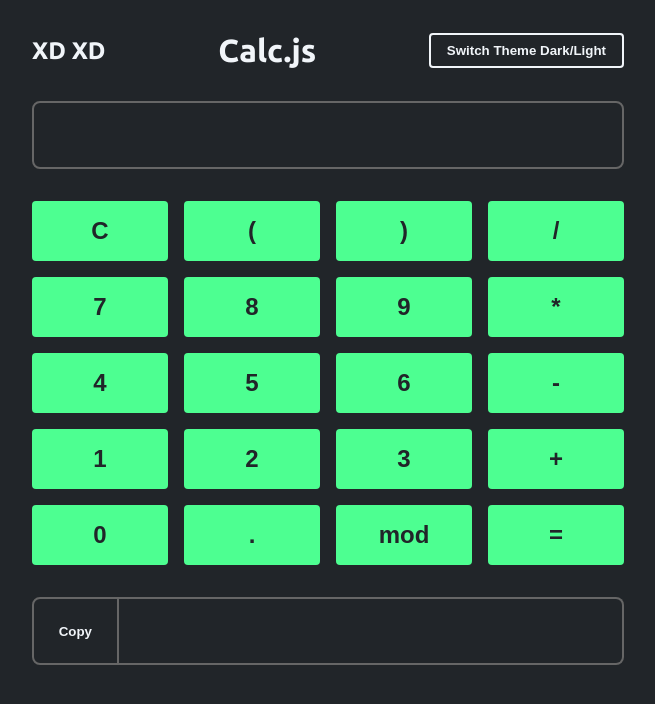
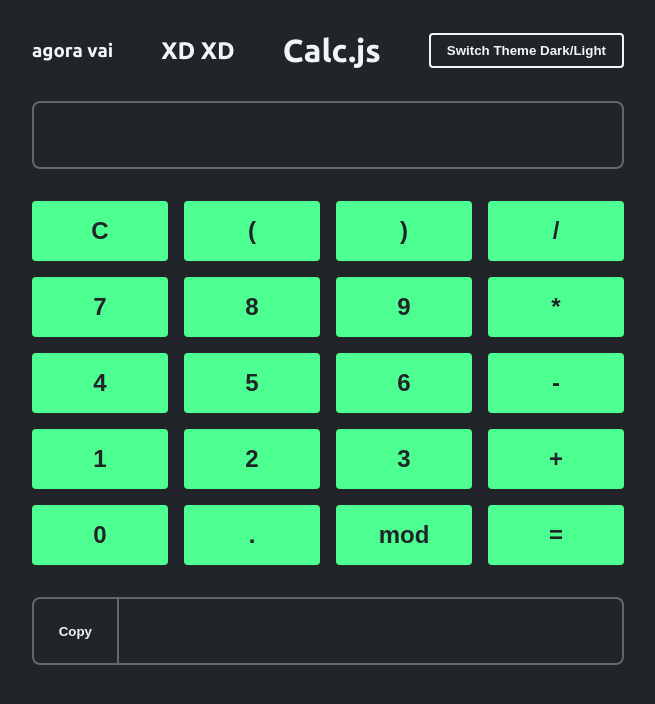
Before and after one commit to enzobondan/calculadora-js, a plain HTML site: page index.html in a window 1280 px wide. Shown: the whole page, without its empty margins (312-967 px from the left). Drawn offline with Linux system fonts and the light colour scheme.

Commit message:
agora vai

```diff
--- a/index.html
+++ b/index.html
@@ -14,6 +14,7 @@
 <body>
   <main data-theme="dark">
     <header class="flex align-center justify-between">
+      <h3>agora vai</h3>
       <h2>XD XD </h2>
       <h1>Calc.js</h1>
       <button id="themeSwitcher">Switch Theme Dark/Light</button>
```
